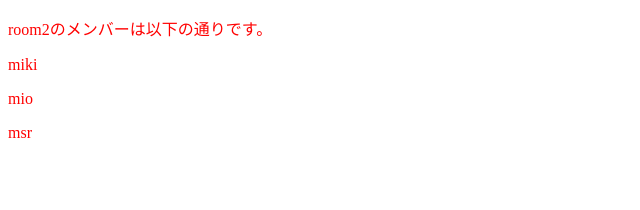
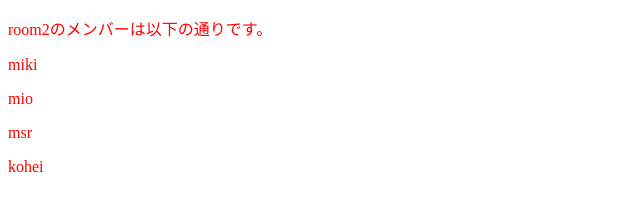
Before and after one commit to miki334455/it_univ_practice, a plain HTML site: page index.html in a window 1280 px wide. Shown: the full height of the page, 0-640 px from the left. Drawn offline with Linux system fonts and the light colour scheme.

Commit message:
名前の追加 kohei
18行目に名前を追加しました。

```diff
--- a/index.html
+++ b/index.html
@@ -15,5 +15,6 @@
 	<p>miki</p>
 	<p>mio</p>
 	<p>msr</p>
+	<p>kohei</p>
 </body>
 </html>
```
